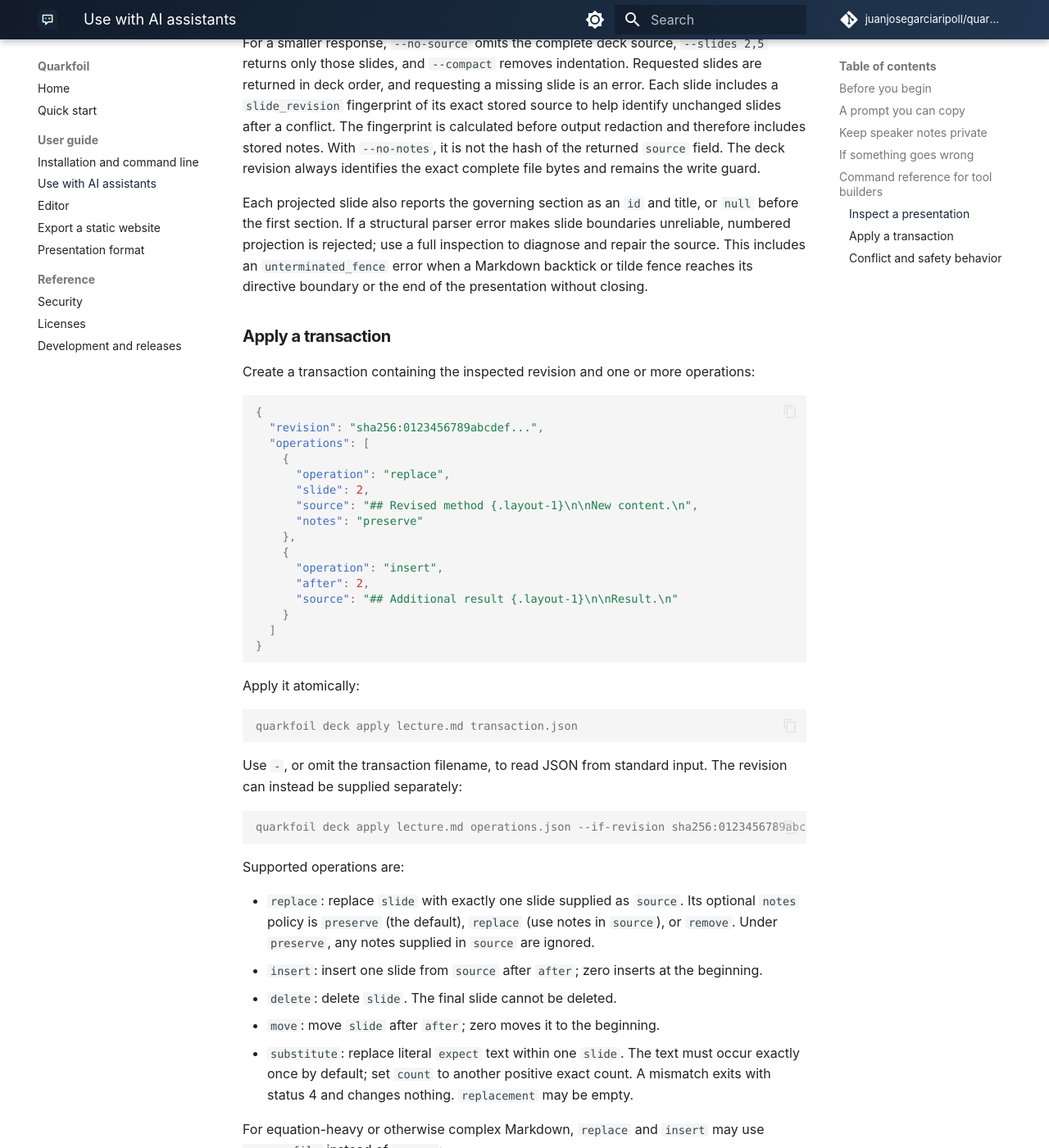
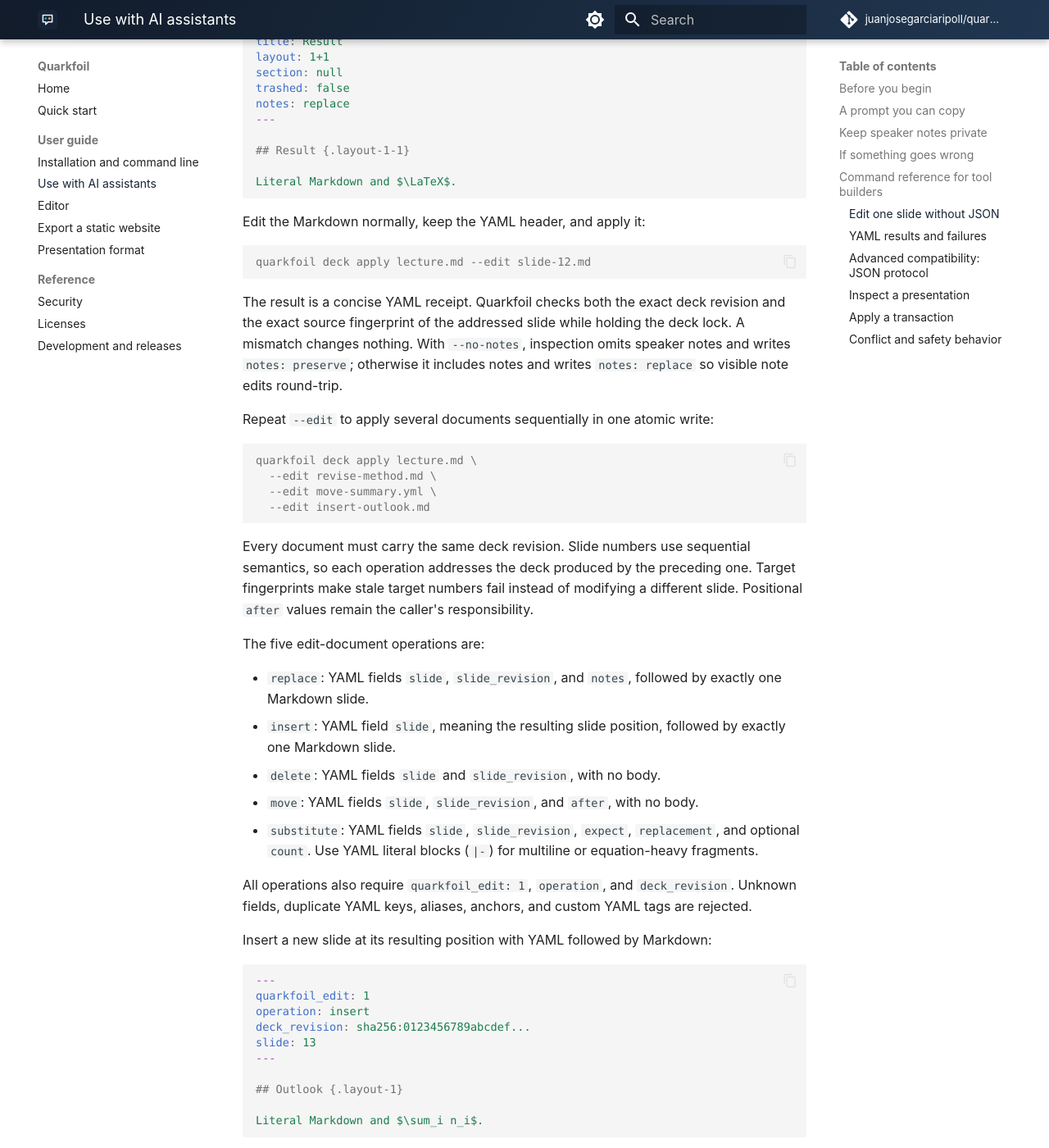
Before and after one commit to juanjosegarciaripoll/quarkfoil, an MkDocs documentation site: the page built from docs/AGENT_CLI.md, in a window 1280 px wide and 1400 px high, scrolled down 2268 px. Shown: the whole window at 82% size. Built offline with MkDocs 1.6.1 and Material for MkDocs 9.7.7, drawn with Linux system fonts in a browser that asks for light colours; comment, search, counter and statistics services are not loaded; some of the changed text lies outside the part shown.

Commit message:
Add guarded YAML deck edits

````diff
--- a/docs/AGENT_CLI.md
+++ b/docs/AGENT_CLI.md
@@ -71,8 +71,203 @@
 
 ## Command reference for tool builders
 
-The remainder of this page documents the machine-readable interface. Most
-users do not need to run these commands themselves.
+The preferred agent workflow uses editable YAML-and-Markdown documents. Agents
+should use this interface unless they specifically need the compatibility JSON
+protocol. It keeps Markdown and LaTeX literal, carries its own revision guards,
+and makes several edits in one atomic application without generating escaped
+strings.
+
+### Edit one slide without JSON
+
+Inspect one slide as a directly editable document:
+
+```console
+quarkfoil deck inspect lecture.md --slides 12 --format edit > slide-12.md
+```
+
+The output begins with a guarded YAML header and continues as literal Markdown:
+
+```yaml
+---
+quarkfoil_edit: 1
+operation: replace
+deck_revision: sha256:0123456789abcdef...
+slide: 12
+slide_revision: sha256:fedcba9876543210...
+title: Result
+layout: 1+1
+section: null
+trashed: false
+notes: replace
+---
+
+## Result {.layout-1-1}
+
+Literal Markdown and $\LaTeX$.
+```
+
+Edit the Markdown normally, keep the YAML header, and apply it:
+
+```console
+quarkfoil deck apply lecture.md --edit slide-12.md
+```
+
+The result is a concise YAML receipt. Quarkfoil checks both the exact deck
+revision and the exact source fingerprint of the addressed slide while holding
+the deck lock. A mismatch changes nothing. With `--no-notes`, inspection omits
+speaker notes and writes `notes: preserve`; otherwise it includes notes and
+writes `notes: replace` so visible note edits round-trip.
+
+Repeat `--edit` to apply several documents sequentially in one atomic write:
+
+```console
+quarkfoil deck apply lecture.md \
+  --edit revise-method.md \
+  --edit move-summary.yml \
+  --edit insert-outlook.md
+```
+
+Every document must carry the same deck revision. Slide numbers use sequential
+semantics, so each operation addresses the deck produced by the preceding one.
+Target fingerprints make stale target numbers fail instead of modifying a
+different slide. Positional `after` values remain the caller's responsibility.
+
+The five edit-document operations are:
+
+- `replace`: YAML fields `slide`, `slide_revision`, and `notes`, followed by
+  exactly one Markdown slide.
+- `insert`: YAML field `slide`, meaning the resulting slide position, followed
+  by exactly one Markdown slide.
+- `delete`: YAML fields `slide` and `slide_revision`, with no body.
+- `move`: YAML fields `slide`, `slide_revision`, and `after`, with no body.
+- `substitute`: YAML fields `slide`, `slide_revision`, `expect`, `replacement`,
+  and optional `count`. Use YAML literal blocks (`|-`) for multiline or
+  equation-heavy fragments.
+
+All operations also require `quarkfoil_edit: 1`, `operation`, and
+`deck_revision`. Unknown fields, duplicate YAML keys, aliases, anchors, and
+custom YAML tags are rejected.
+
+Insert a new slide at its resulting position with YAML followed by Markdown:
+
+```yaml
+---
+quarkfoil_edit: 1
+operation: insert
+deck_revision: sha256:0123456789abcdef...
+slide: 13
+---
+
+## Outlook {.layout-1}
+
+Literal Markdown and $\sum_i n_i$.
+```
+
+Delete and move documents contain YAML only:
+
+```yaml
+---
+quarkfoil_edit: 1
+operation: delete
+deck_revision: sha256:0123456789abcdef...
+slide: 12
+slide_revision: sha256:fedcba9876543210...
+---
+```
+
+```yaml
+---
+quarkfoil_edit: 1
+operation: move
+deck_revision: sha256:0123456789abcdef...
+slide: 12
+slide_revision: sha256:fedcba9876543210...
+after: 5
+---
+```
+
+For a literal substitution, keep both Markdown fragments in YAML block
+scalars. Backslashes and quotes need no JSON escaping:
+
+```yaml
+---
+quarkfoil_edit: 1
+operation: substitute
+deck_revision: sha256:0123456789abcdef...
+slide: 12
+slide_revision: sha256:fedcba9876543210...
+count: 1
+expect: |-
+  The phase is $\ket{\mathbb{Z}_2}$.
+replacement: |-
+  The phase is $\ket{\mathbb{Z}_2 \times \mathbb{Z}_2}$.
+---
+```
+
+`expect` must occur exactly `count` times within the addressed slide. The
+default count is one. A mismatch exits with status 4 and changes nothing.
+
+For a readable projection that is not intended to be applied, request several
+slides at once:
+
+```console
+quarkfoil deck inspect lecture.md --slides 8,9,10 --format markdown
+```
+
+Quarkfoil separates them with numbered HTML comments. To create independent,
+round-trippable files instead, select a new output directory:
+
+```console
+quarkfoil deck inspect lecture.md --slides 8,9,10 \
+  --format edit --output inspected-slides
+```
+
+Quarkfoil creates the directory atomically with `manifest.yml` and one edit
+document per slide. The destination must not already exist.
+
+### YAML results and failures
+
+Applying edit documents returns a short YAML receipt rather than echoing the
+deck or the edited Markdown:
+
+```yaml
+quarkfoil_result: 1
+revision: sha256:abcdef0123456789...
+dry_run: false
+operations:
+  - operation: replace
+    input: slide-12.md
+    result_slide: 12
+    slide_revision: sha256:9876543210abcdef...
+diagnostics: []
+```
+
+Edit-document errors are YAML on standard error. Exit status 3 means the deck
+changed after inspection. Exit status 4 means a narrower operation assumption
+failed, such as a stale slide fingerprint or an exact substitution mismatch:
+
+```yaml
+quarkfoil_error: 1
+error: slide_revision_mismatch
+message: Slide 12 no longer identifies the inspected slide
+operation: 1
+input: slide-12.md
+slide: 12
+expected_slide_revision: sha256:0123456789abcdef...
+actual_slide_revision: sha256:fedcba9876543210...
+```
+
+In every failure case, Quarkfoil leaves the presentation byte-for-byte
+unchanged. `--dry-run` remains available for an explicitly requested preview,
+but normal application already validates every ordered operation before its
+single atomic write.
+
+### Advanced compatibility: JSON protocol
+
+The remainder of this page documents the original JSON interface. It remains
+supported for existing integrations, callers that already produce structured
+transactions, and source-file workflows. Agents editing Markdown directly
+should prefer the YAML framework above.
 
 ### Inspect a presentation
 
````
Also changed, not shown: CHANGELOG.md (+4 -0 lines), 2 other files.
